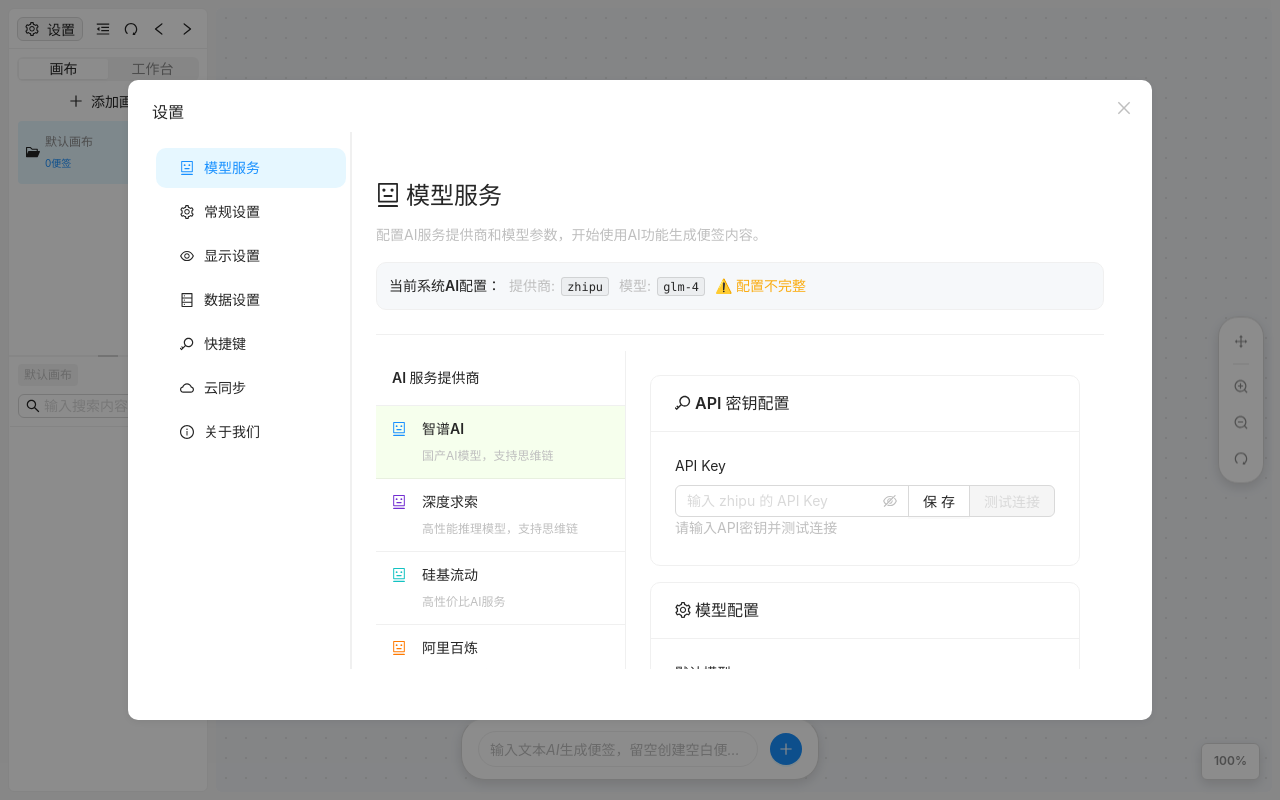
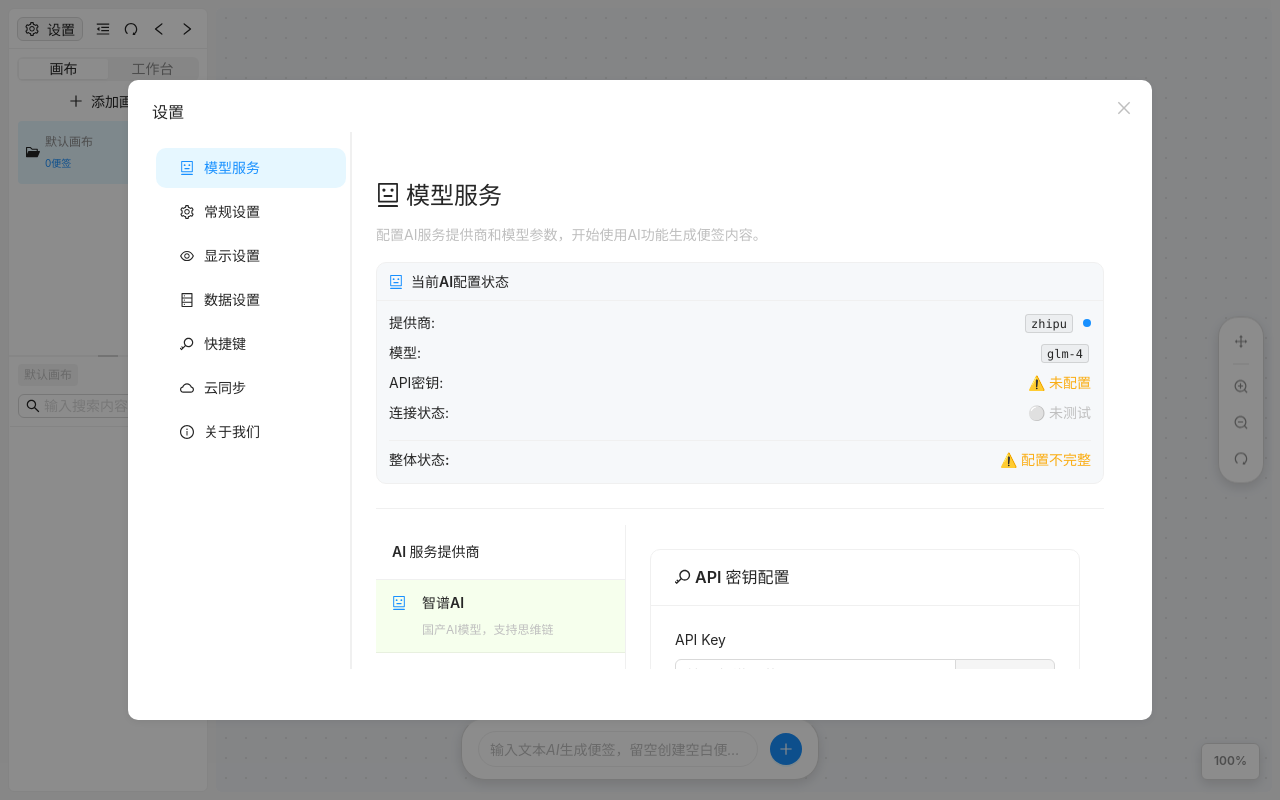
Before and after one commit to duobaobox/infinitynote, a React (Vite) app: page / in a window 1280 px wide. Both pictures are taken after a click on the button "设置". Built offline with nearby package versions, Linux system fonts and the light colour scheme.

Commit message:
feat(ai): 优化 AI 设置界面并添加新功能
- 重构 AI 设置界面布局，增加更多详细信息展示
- 添加 API 密钥输入后自动保存并测试连接的功能
- 实现切换服务提供商

```diff
--- a/src/components/SettingsModal/tabs/ModelSettingsTab.tsx
+++ b/src/components/SettingsModal/tabs/ModelSettingsTab.tsx
@@ -117,20 +117,43 @@ const ModelSettingsTab: React.FC<ModelSettingsTabProps> = ({
 
   const handleSettingChange = useCallback(
     async (key: string, value: any) => {
-      const newSettings = {
+      let newSettings = {
         ...aiSettings,
         [key]: value,
       };
 
+      // 当切换提供商时，自动选择该提供商的第一个模型
+      if (key === "provider" && value !== aiSettings.provider) {
+        const providerModels =
+          MODEL_OPTIONS_BY_PROVIDER[
+            value as keyof typeof MODEL_OPTIONS_BY_PROVIDER
+          ];
+        if (providerModels && providerModels.length > 0) {
+          newSettings.defaultModel = providerModels[0].value;
+          message.info(`已自动切换到 ${providerModels[0].label} 模型`);
+        }
+      }
+
       setAiSettings(newSettings);
 
-      // 检查是否可以保存配置
+      // 自动保存配置（如果有API密钥的话）
       const canSave = await validateAndSaveSettings(newSettings);
       if (canSave) {
+        onSettingChange("provider", newSettings.provider);
+        onSettingChange("defaultModel", newSettings.defaultModel);
+        message.success("AI配置已自动保存并生效！");
+      } else {
+        // 如果不能完整保存，至少保存当前选择
         onSettingChange(key as keyof ModelSettings, value);
+        if (
+          key === "provider" &&
+          newSettings.defaultModel !== aiSettings.defaultModel
+        ) {
+          onSettingChange("defaultModel", newSettings.defaultModel);
+        }
       }
     },
-    [aiSettings, onSettingChange]
+    [aiSettings, onSettingChange, message]
   );
 
   const validateAndSaveSettings = useCallback(async (settings: any) => {
@@ -138,17 +161,17 @@ const ModelSettingsTab: React.FC<ModelSettingsTabProps> = ({
       // 检查当前提供商是否有API密钥
       const currentApiKey = await securityManager.getAPIKey(settings.provider);
       if (!currentApiKey) {
-        console.log("API密钥未配置，无法保存设置");
+        console.log("API密钥未配置，暂时保存本地设置");
         return false;
       }
 
       // 检查是否选择了模型
       if (!settings.defaultModel) {
-        console.log("模型未选择，无法保存设置");
+        console.log("模型未选择，暂时保存本地设置");
         return false;
       }
 
-      // 保存设置
+      // 保存完整设置
       await aiService.saveSettings(settings);
       console.log("✅ AI设置已保存:", settings);
       return true;
@@ -170,16 +193,26 @@ const ModelSettingsTab: React.FC<ModelSettingsTabProps> = ({
         ...prev,
         [selectedProvider]: "idle",
       }));
+
+      // 如果用户删除了API密钥，立即清除保存的密钥
+      if (!value) {
+        securityManager.setAPIKey(selectedProvider, "");
+      }
     },
     [selectedProvider]
   );
 
-  const saveApiKey = useCallback(async () => {
+  const saveAndTestApiKey = useCallback(async () => {
     const apiKey = apiKeyInputs[selectedProvider];
     if (!apiKey) {
       message.warning("请输入API密钥");
       return;
     }
+
+    setConnectionStatus((prev) => ({
+      ...prev,
+      [selectedProvider]: "testing",
+    }));
 
     try {
       // 保存API密钥
@@ -195,17 +228,36 @@ const ModelSettingsTab: React.FC<ModelSettingsTabProps> = ({
       };
       setAiSettings(updatedSettings);
 
+      // 测试连接
+      const testResult = await aiService.testProvider(selectedProvider);
+
+      if (testResult) {
+        setConnectionStatus((prev) => ({
+          ...prev,
+          [selectedProvider]: "success",
+        }));
+
         // 验证并尝试保存完整配置
         const canSave = await validateAndSaveSettings(updatedSettings);
-
         if (canSave) {
-        message.success("API密钥保存成功，AI配置已生效！");
+          message.success("✅ API密钥验证成功，AI配置已生效！");
         } else {
-        message.success("API密钥保存成功，请选择模型以完成配置！");
+          message.success("✅ API密钥验证成功，请选择模型完成配置！");
+        }
+      } else {
+        setConnectionStatus((prev) => ({
+          ...prev,
+          [selectedProvider]: "error",
+        }));
+        message.error("❌ API密钥验证失败，请检查密钥是否正确");
       }
     } catch (error) {
+      setConnectionStatus((prev) => ({
+        ...prev,
+        [selectedProvider]: "error",
+      }));
       message.error(
-        `保存失败: ${error instanceof Error ? error.message : "未知错误"}`
+        `验证失败: ${error instanceof Error ? error.message : "未知错误"}`
       );
     }
   }, [
@@ -215,51 +267,6 @@ const ModelSettingsTab: React.FC<ModelSettingsTabProps> = ({
     message,
     validateAndSaveSettings,
   ]);
-
-  const testConnection = async () => {
-    const apiKey = apiKeyInputs[selectedProvider];
-    if (!apiKey) {
-      message.warning("请先输入API密钥");
-      return;
-    }
-
-    setConnectionStatus((prev) => ({
-      ...prev,
-      [selectedProvider]: "testing",
-    }));
-
-    try {
-      // 临时保存API密钥用于测试
-      await securityManager.setAPIKey(selectedProvider, apiKey);
-
-      // 测试连接
-      const result = await aiService.testProvider(selectedProvider);
-
-      if (result) {
-        setConnectionStatus((prev) => ({
-          ...prev,
-          [selectedProvider]: "success",
-        }));
-        message.success("✅ 连接测试成功！API可以正常使用");
-      } else {
-        setConnectionStatus((prev) => ({
-          ...prev,
-          [selectedProvider]: "error",
-        }));
-        message.error("❌ 连接测试失败，请检查API密钥是否正确");
-      }
-    } catch (error) {
-      setConnectionStatus((prev) => ({
-        ...prev,
-        [selectedProvider]: "error",
-      }));
-      message.error(
-        `❌ 连接测试失败: ${
-          error instanceof Error ? error.message : "未知错误"
-        }`
-      );
-    }
-  };
 
   return (
     <div className={styles.contentSection}>
@@ -271,25 +278,114 @@ const ModelSettingsTab: React.FC<ModelSettingsTabProps> = ({
           配置AI服务提供商和模型参数，开始使用AI功能生成便签内容。
         </Paragraph>
 
-        {/* 当前AI配置状态 */}
+        {/* 当前AI配置状态 - 改进版 */}
         <Card
           size="small"
           style={{ marginTop: "16px", backgroundColor: "#f6f8fa" }}
+          title={
+            <div style={{ display: "flex", alignItems: "center", gap: "8px" }}>
+              <RobotOutlined style={{ color: "#1890ff" }} />
+              <Text strong>当前AI配置状态</Text>
+            </div>
+          }
         >
-          <Space>
-            <Text strong>当前系统AI配置：</Text>
-            <Text type="secondary">
-              提供商: <Text code>{aiSettings.provider}</Text>
+          <div style={{ display: "flex", flexDirection: "column", gap: "8px" }}>
+            <div
+              style={{
+                display: "flex",
+                justifyContent: "space-between",
+                alignItems: "center",
+              }}
+            >
+              <Text>提供商:</Text>
+              <div
+                style={{ display: "flex", alignItems: "center", gap: "8px" }}
+              >
+                <Text code>{aiSettings.provider}</Text>
+                <div
+                  style={{
+                    width: "8px",
+                    height: "8px",
+                    borderRadius: "50%",
+                    backgroundColor: getProviderColor(aiSettings.provider),
+                  }}
+                />
+              </div>
+            </div>
+
+            <div
+              style={{
+                display: "flex",
+                justifyContent: "space-between",
+                alignItems: "center",
+              }}
+            >
+              <Text>模型:</Text>
+              <Text code>{aiSettings.defaultModel || "未选择"}</Text>
+            </div>
+
+            <div
+              style={{
+                display: "flex",
+                justifyContent: "space-between",
+                alignItems: "center",
+              }}
+            >
+              <Text>API密钥:</Text>
+              {apiKeyInputs[aiSettings.provider] ? (
+                <Text type="success">✅ 已配置</Text>
+              ) : (
+                <Text type="warning">⚠️ 未配置</Text>
+              )}
+            </div>
+
+            <div
+              style={{
+                display: "flex",
+                justifyContent: "space-between",
+                alignItems: "center",
+              }}
+            >
+              <Text>连接状态:</Text>
+              {connectionStatus[aiSettings.provider] === "success" ? (
+                <Text type="success">✅ 连接正常</Text>
+              ) : connectionStatus[aiSettings.provider] === "error" ? (
+                <Text type="danger">❌ 连接失败</Text>
+              ) : connectionStatus[aiSettings.provider] === "testing" ? (
+                <Text>🔄 测试中...</Text>
+              ) : (
+                <Text type="secondary">⚪ 未测试</Text>
+              )}
+            </div>
+
+            <div
+              style={{
+                display: "flex",
+                justifyContent: "space-between",
+                alignItems: "center",
+                marginTop: "8px",
+                paddingTop: "8px",
+                borderTop: "1px solid #f0f0f0",
+              }}
+            >
+              <Text strong>整体状态:</Text>
+              {aiSettings.defaultModel && apiKeyInputs[aiSettings.provider] ? (
+                connectionStatus[aiSettings.provider] === "success" ? (
+                  <Text type="success" strong>
+                    🎉 配置完成，可以使用
                   </Text>
-            <Text type="secondary">
-              模型: <Text code>{aiSettings.defaultModel || "未选择"}</Text>
+                ) : (
+                  <Text type="warning" strong>
+                    ⚡ 配置完成，建议测试连接
                   </Text>
-            {aiSettings.defaultModel && apiKeyInputs[aiSettings.provider] ? (
-              <Text type="success">✅ 配置完成</Text>
+                )
               ) : (
-              <Text type="warning">⚠️ 配置不完整</Text>
+                <Text type="warning" strong>
+                  ⚠️ 配置不完整
+                </Text>
               )}
-          </Space>
+            </div>
+          </div>
         </Card>
       </div>
 
@@ -361,14 +457,18 @@ const ModelSettingsTab: React.FC<ModelSettingsTabProps> = ({
                     ? "✅ 连接测试成功，模型可以使用"
                     : connectionStatus[selectedProvider] === "error"
                     ? "❌ 连接测试失败，请检查API密钥"
-                    : "请输入API密钥并测试连接"
+                    : "输入API密钥后将自动保存并测试连接"
                 }
               >
                 <Space.Compact style={{ width: "100%" }}>
                   <Input.Password
-                    placeholder={`输入 ${selectedProvider} 的 API Key`}
+                    placeholder={`输入 ${
+                      API_PROVIDERS.find((p) => p.value === selectedProvider)
+                        ?.label
+                    } 的 API Key`}
                     value={apiKeyInputs[selectedProvider] || ""}
                     onChange={(e) => handleApiKeyChange(e.target.value)}
+                    onPressEnter={saveAndTestApiKey}
                     style={{ flex: 1 }}
                     status={
                       connectionStatus[selectedProvider] === "success"
@@ -378,18 +478,15 @@ const ModelSettingsTab: React.FC<ModelSettingsTabProps> = ({
                         : ""
                     }
                   />
-                  <Button onClick={saveApiKey} type="default">
-                    保存
-                  </Button>
                   <Button
-                    onClick={testConnection}
+                    onClick={saveAndTestApiKey}
                     type="primary"
                     loading={connectionStatus[selectedProvider] === "testing"}
                     disabled={!apiKeyInputs[selectedProvider]}
                   >
                     {connectionStatus[selectedProvider] === "testing"
-                      ? "测试中..."
-                      : "测试连接"}
+                      ? "验证中..."
+                      : "保存并测试"}
                   </Button>
                 </Space.Compact>
               </Form.Item>
@@ -405,16 +502,39 @@ const ModelSettingsTab: React.FC<ModelSettingsTabProps> = ({
               <Form.Item label="默认模型">
                 <Select
                   value={aiSettings.defaultModel}
-                  onChange={(value) =>
-                    handleSettingChange("defaultModel", value)
+                  onChange={async (value) => {
+                    const newSettings = {
+                      ...aiSettings,
+                      defaultModel: value,
+                    };
+                    setAiSettings(newSettings);
+
+                    // 自动保存配置
+                    const canSave = await validateAndSaveSettings(newSettings);
+                    if (canSave) {
+                      onSettingChange("defaultModel", value);
+                      message.success(`模型已切换到 ${value} 并自动保存！`);
+                    } else {
+                      onSettingChange("defaultModel", value);
+                      message.info(
+                        `模型已切换到 ${value}，配置API密钥后将自动生效`
+                      );
                     }
+                  }}
                   style={{ width: "100%" }}
+                  placeholder="选择一个模型"
                 >
                   {MODEL_OPTIONS_BY_PROVIDER[
                     selectedProvider as keyof typeof MODEL_OPTIONS_BY_PROVIDER
                   ]?.map((model) => (
                     <Option key={model.value} value={model.value}>
                       {model.label}
+                      <Text
+                        type="secondary"
+                        style={{ fontSize: "12px", marginLeft: "8px" }}
+                      >
+                        {model.description}
+                      </Text>
                     </Option>
                   )) || null}
                 </Select>
```
Lines whose indentation alone changed are shown as unchanged.
